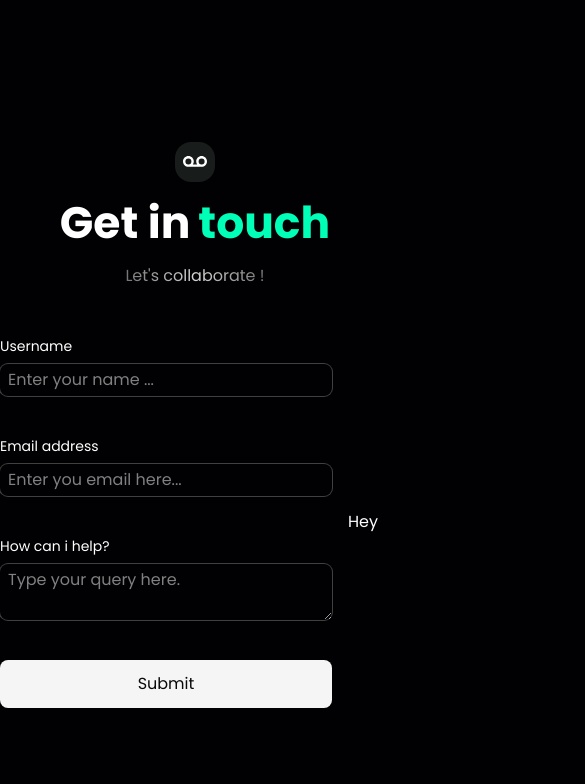
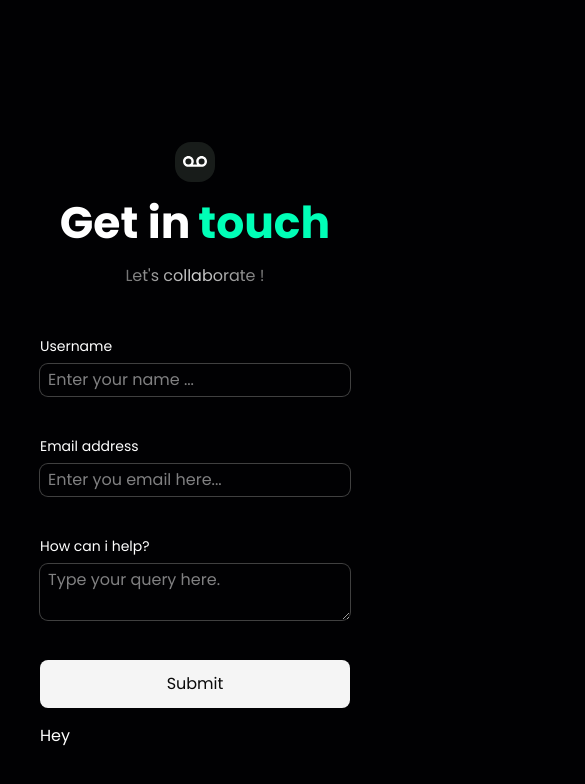
Before and after one commit to Hamid-Iqball/HamidIqbal-portfolio, a Next.js app: page / in a window 390 px wide. Shown: the part 6043-6827 px from the top of the page, 585 px wide, since content can reach past the window. Built offline with nearby package versions, Linux system fonts and the light colour scheme; a web font is replaced by a local one.

Commit message:
contact form responsivness completed

```diff
--- a/src/app/page.tsx
+++ b/src/app/page.tsx
@@ -23,7 +23,7 @@ function Home() {
       <section className="text-white w-full lg:w-3/4  max-w-full mx-auto min-h-screen mb-28">
         <Projects/>
       </section>
-      <section className="text-white w-full lg:w-4/5  max-w-full mx-auto min-h-screen mb-28 mt-44">
+      <section className="text-white w-full  lg:w-4/5  max-w-full mx-auto min-h-screen mb-28 mt-44">
         <ContactForm/>
       </section>
 
--- a/src/components/ContactForm.tsx
+++ b/src/components/ContactForm.tsx
@@ -1,6 +1,5 @@
 "use client"
 
-import { FaFolderOpen, FaPhone } from "react-icons/fa"
 import { FaVoicemail } from "react-icons/fa6"
 
 
@@ -20,7 +19,9 @@ function ContactForm() {
            Let&apos;s collaborate !
             </p>
           </div>
-    <div className="flex justify-between items-center gap-4">
+
+
+          <div className="flex flex-col lg:flex-row mx-10 lg:mx-0 justify-between items-center gap-4">
           <form action="" className="w-full flex flex-col ">
             <label htmlFor="" className="mb-2 text-sm">Username</label>
             <input type="text" name="fullname" placeholder="Enter your name ..." className="p-1 px-2 ring-[1px] ring-neutral-700 rounded-lg mb-10" />
```
Lines whose indentation alone changed are shown as unchanged.
